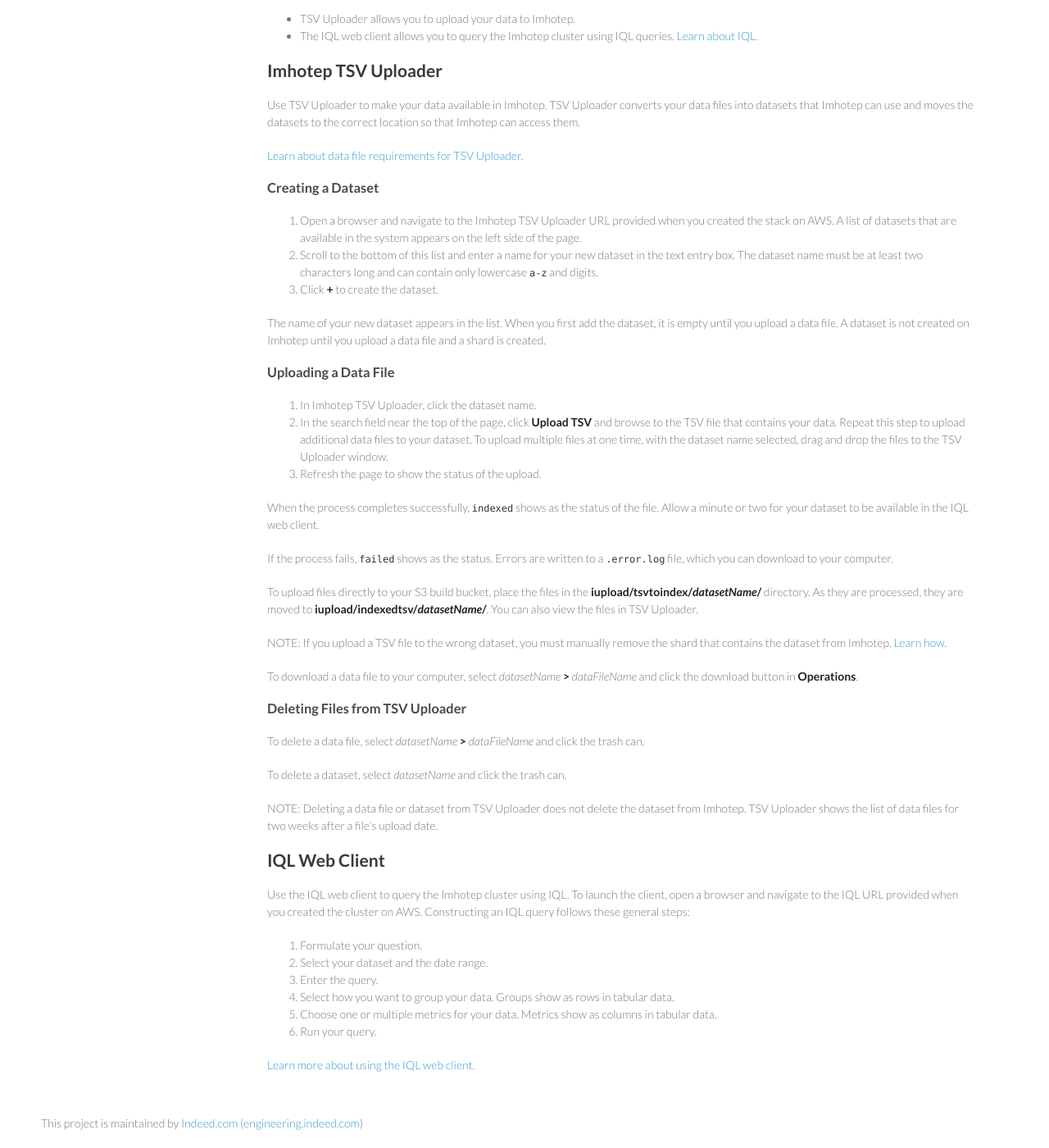
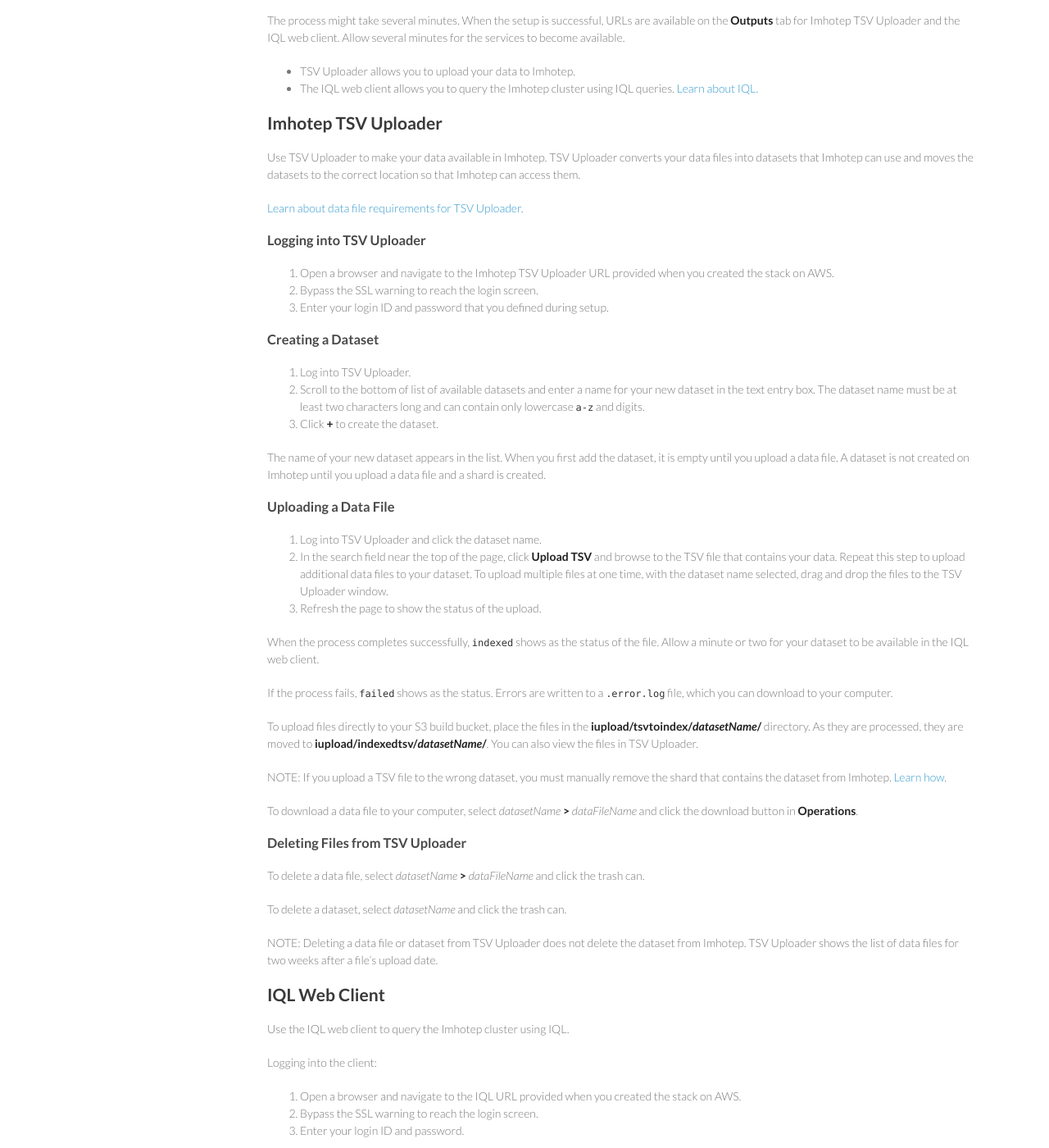
Before and after one commit to indeedeng/imhotep, a Jekyll site: the page built from docs/quick-start.md, in a window 1280 px wide and 1400 px high, scrolled down 1968 px. Shown: the whole window at 82% size. Built offline with Jekyll 4.4.1, drawn with Linux system fonts in a browser that asks for light colours; Markdown is read by kramdown in place of the engine named in the settings; some of the changed text lies outside the part shown.

Commit message:
added login info

```diff
--- a/docs/quick-start.md
+++ b/docs/quick-start.md
@@ -65,6 +65,14 @@
     <td valign="top">`KeyName`</td>
     <td valign="top">Name of an existing EC2 key pair to enable SSH access to the cluster. Create your `KeyName` in the same region as the Key Pair you created as a prerequisite to this procedure. </td>
   </tr>
+    <tr>
+    <td valign="top">`LoginId`</td>
+    <td valign="top">Your user ID for logging into Imhotep. </td>
+  </tr>
+  <tr>
+    <td valign="top">`LoginPassword`</td>
+    <td valign="top">Your password for logging into Imhotep. </td>
+  </tr>
   <tr>
     <td valign="top">`NumImhotepInstances`</td>
     <td valign="top">Number of Imhotep instances in the cluster that service queries. The default value is 2. Increase this number for greater scalability.</td>
@@ -92,15 +100,20 @@
 
 [Learn about data file requirements for TSV Uploader]({{ site.baseurl }}/docs/data-file-requirements).
 
+### Logging into TSV Uploader
+1. Open a browser and navigate to the Imhotep TSV Uploader URL provided when you created the stack on AWS.
+2. Bypass the SSL warning to reach the login screen.
+3. Enter your login ID and password that you defined during setup.
+
 ### Creating a Dataset
-1. Open a browser and navigate to the Imhotep TSV Uploader URL provided when you created the stack on AWS. A list of datasets that are available in the system appears on the left side of the page.
-2. Scroll to the bottom of this list and enter a name for your new dataset in the text entry box. The dataset name must be at least two characters long and can contain only lowercase `a-z` and digits.
-3. Click **+** to create the dataset.
+1. Log into TSV Uploader.
+2. Scroll to the bottom of list of available datasets and enter a name for your new dataset in the text entry box. The dataset name must be at least two characters long and can contain only lowercase `a-z` and digits.
+2. Click **+** to create the dataset.
 
 The name of your new dataset appears in the list. When you first add the dataset, it is empty until you upload a data file. A dataset is not created on Imhotep until you upload a data file and a shard is created.
 
 ### Uploading a Data File
-1. In Imhotep TSV Uploader, click the dataset name.
+1. Log into TSV Uploader and click the dataset name.
 2. In the search field near the top of the page, click **Upload TSV** and browse to the TSV file that contains your data. Repeat this step to upload additional data files to your dataset. To upload multiple files at one time, with the dataset name selected, drag and drop the files to the TSV Uploader window.
 3. Refresh the page to show the status of the upload.
 
@@ -123,7 +136,15 @@
 NOTE: Deleting a data file or dataset from TSV Uploader does not delete the dataset from Imhotep. TSV Uploader shows the list of data files for two weeks after a file's upload date.
 
 ##IQL Web Client
-Use the IQL web client to query the Imhotep cluster using IQL. To launch the client, open a browser and navigate to the IQL URL provided when you created the cluster on AWS. Constructing an IQL query follows these general steps:
+Use the IQL web client to query the Imhotep cluster using IQL.
+
+Logging into the client:
+
+1. Open a browser and navigate to the IQL URL provided when you created the stack on AWS.
+2. Bypass the SSL warning to reach the login screen.
+3. Enter your login ID and password.
+
+Follow these general steps to construct an IQL query:
 
 1. Formulate your question.
 2. Select your dataset and the date range.
@@ -132,4 +153,4 @@
 5. Choose one or multiple metrics for your data. Metrics show as columns in tabular data.
 6. Run your query.
 
-[Learn more about using the IQL web client]({{ site.baseurl }}/docs/overview).
+[Learn more about using IQL]({{ site.baseurl }}/docs/overview).
```
Also changed, not shown: docs/overview.md (+6 -1 lines).
